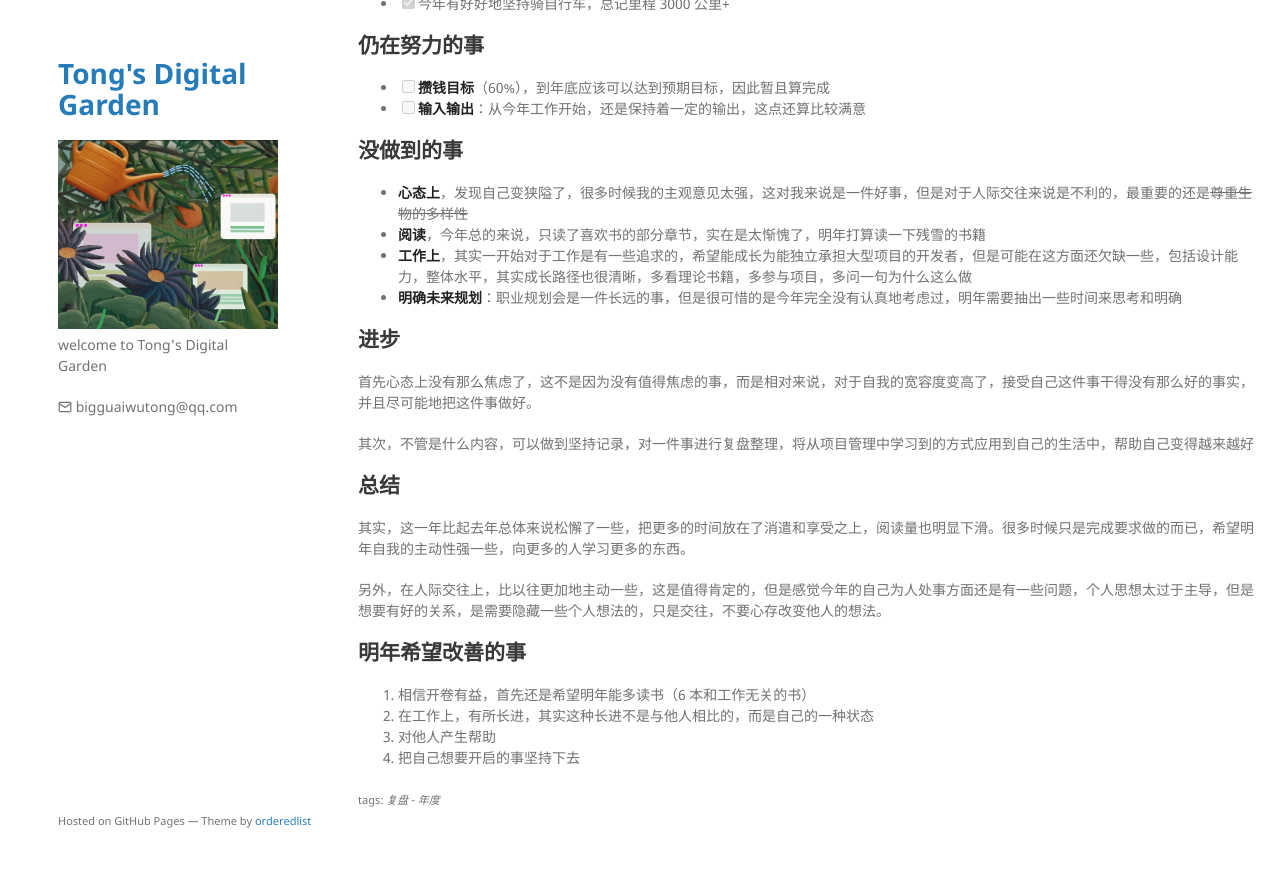
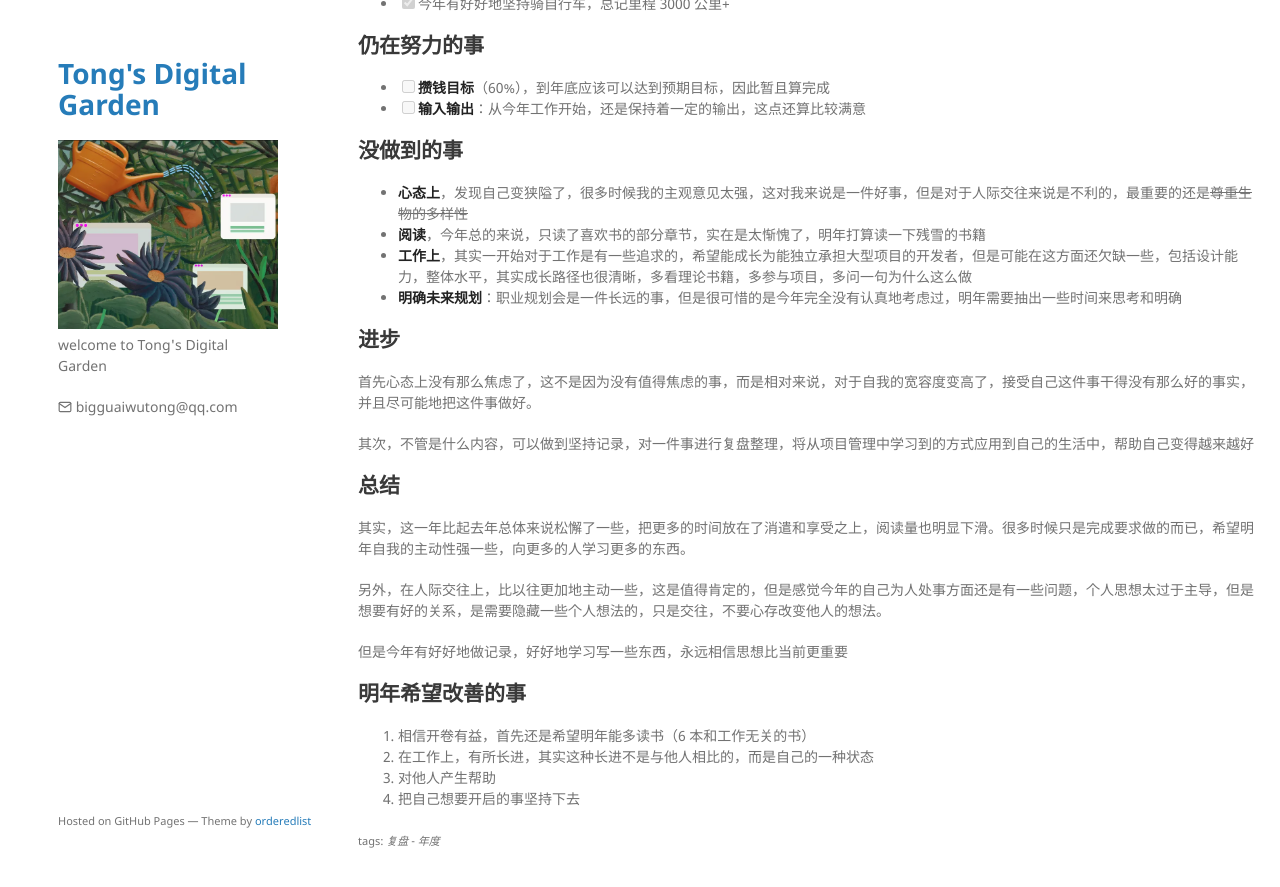
Before and after one commit to TongCodeSpace/TongCodeSpace.github.io, a Jekyll site: the page built from note/复盘/阶段/2023年度复盘.md, in a window 1280 px wide and 900 px high, scrolled down 535 px. Shown: the top 887 px of the window. Built offline with Jekyll 4.4.1, drawn with Linux system fonts in a browser that asks for light colours; comment, search, counter and statistics services are not loaded; before the commit the page ends 1394 px from its top, so only the background shows below that.

Commit message:
vault backup: M note/复盘/阶段/2023年度复盘.md

```diff
--- a/note/复盘/阶段/2023年度复盘.md
+++ b/note/复盘/阶段/2023年度复盘.md
@@ -44,6 +44,7 @@ author: tong
 
 另外，在人际交往上，比以往更加地主动一些，这是值得肯定的，但是感觉今年的自己为人处事方面还是有一些问题，个人思想太过于主导，但是想要有好的关系，是需要隐藏一些个人想法的，只是交往，不要心存改变他人的想法。
 
+但是今年有好好地做记录，好好地学习写一些东西，永远相信思想比当前更重要
 ## 明年希望改善的事
 1. 相信开卷有益，首先还是希望明年能多读书（6 本和工作无关的书）
 2. 在工作上，有所长进，其实这种长进不是与他人相比的，而是自己的一种状态
```
